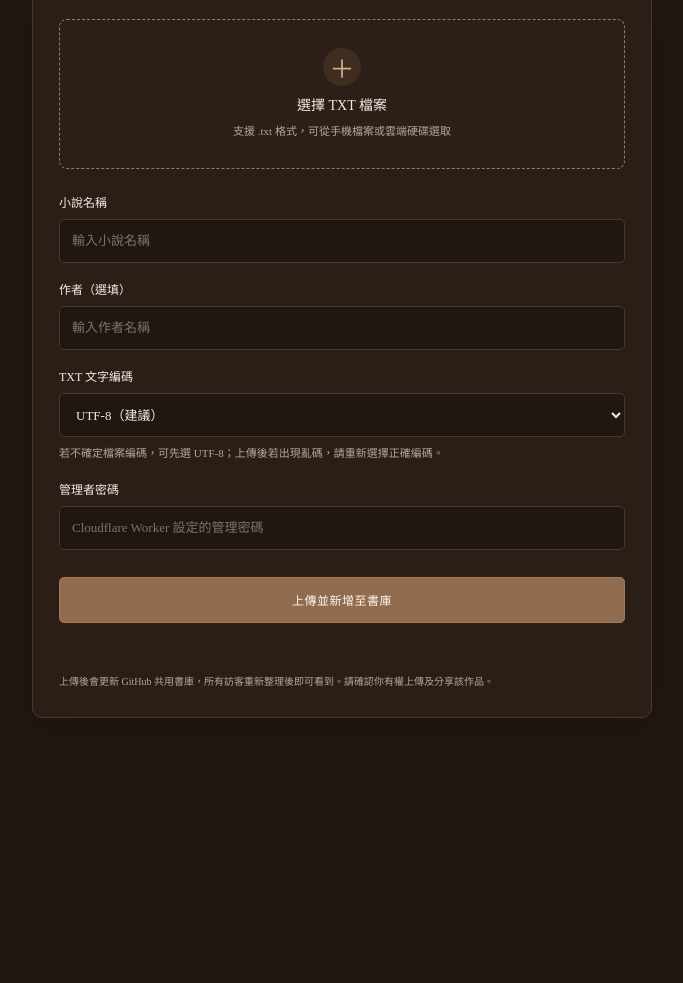
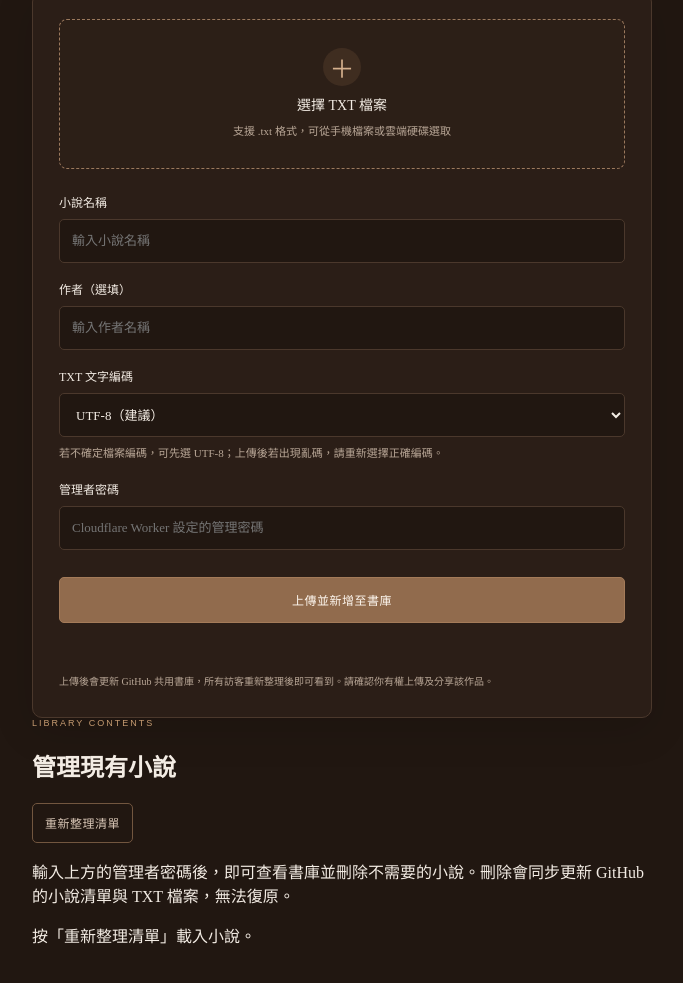
Before and after one commit to ANYI-HU/my-novel-library, a plain HTML site: page admin.html in a window 1280 px wide. Shown: the part 252-1235 px from the top of the page, without its empty margins (298-981 px from the left). Before the commit the page ends 1050 px from the top, so only its background shows below. Drawn offline with Linux system fonts and the light colour scheme.

Commit message:
Update admin.html

```diff
--- a/admin.html
+++ b/admin.html
@@ -19,6 +19,16 @@
       <p class="upload-message" id="uploadMessage" role="status"></p>
       <p class="admin-footnote">上傳後會更新 GitHub 共用書庫，所有訪客重新整理後即可看到。請確認你有權上傳及分享該作品。</p>
     </form>
+
+    <section class="library-card" aria-labelledby="libraryHeading">
+      <div class="library-heading">
+        <div><span class="eyebrow">LIBRARY CONTENTS</span><h2 id="libraryHeading">管理現有小說</h2></div>
+        <button class="secondary-button" id="refreshBooks" type="button">重新整理清單</button>
+      </div>
+      <p class="library-hint">輸入上方的管理者密碼後，即可查看書庫並刪除不需要的小說。刪除會同步更新 GitHub 的小說清單與 TXT 檔案，無法復原。</p>
+      <p class="library-message" id="libraryMessage" role="status"></p>
+      <div class="book-list" id="bookList"><p class="empty-books">按「重新整理清單」載入小說。</p></div>
+    </section>
   </main>
   <script src="js/upload-config.js"></script><script src="js/upload.js"></script>
 </body></html>
```
